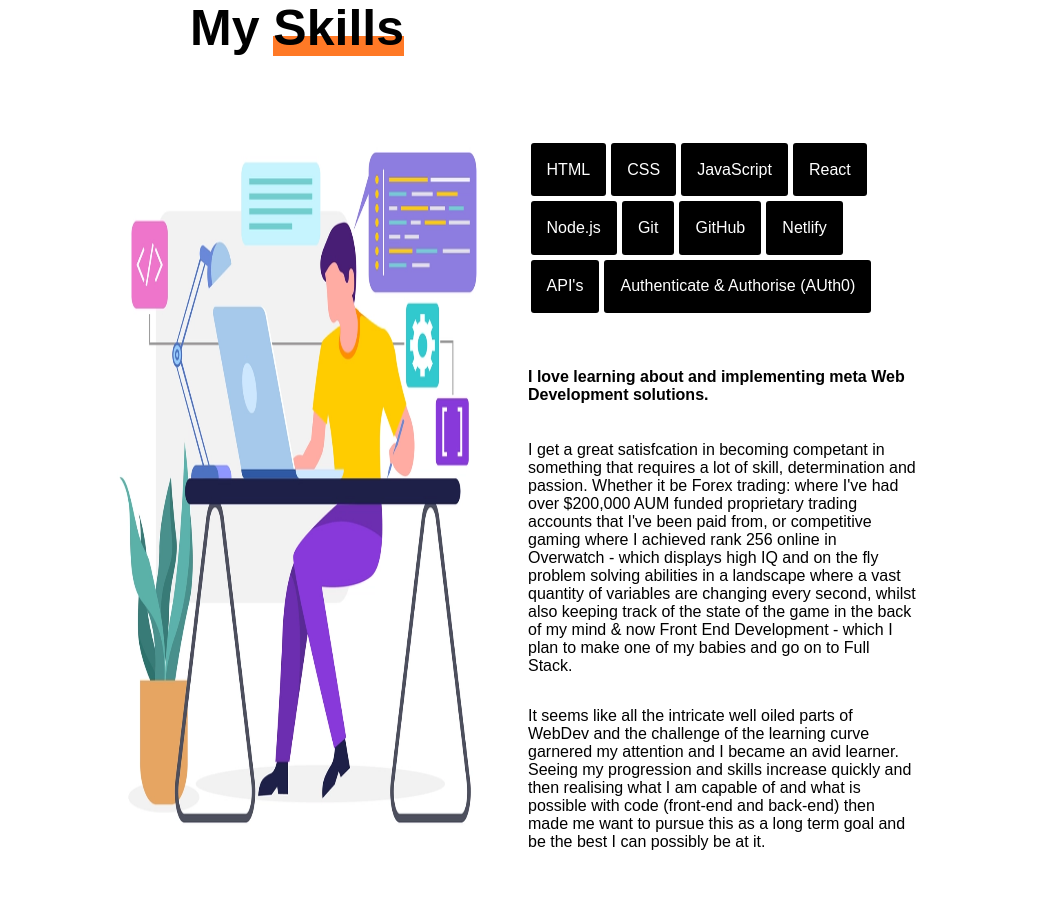
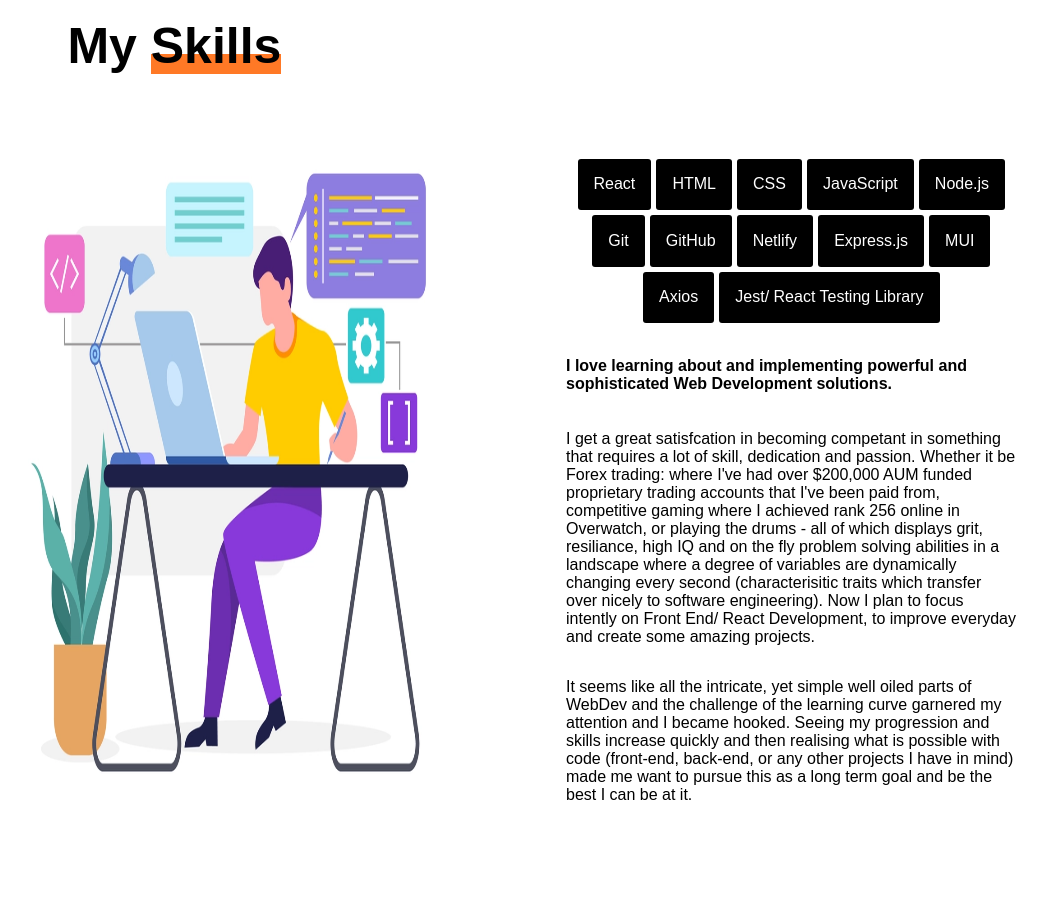
Before and after one commit to Jakes-Git-Hub/Professional-Portfolio, a React (Create React App) app: page / in a window 1280 px wide. Shown: the part 880-1790 px from the top of the page, without its empty margins (130-1177 px from the left). Built offline with nearby package versions, Linux system fonts and the light colour scheme.

Commit message:
Added more Responsivity and tweaked how the text reads

```diff
--- a/public/styles.css
+++ b/public/styles.css
@@ -350,7 +350,7 @@ header ul li:hover {
 /* My Skills */
 
 .content-container{
-    margin: 5% 17.5%;
+    margin: 10.24vh 10.42vw;
     z-index: 2;
 }
 
@@ -360,31 +360,37 @@ header ul li:hover {
 
 .section-title {
     font-size: 50px;
-    margin-left: 6rem;
+    margin-left: 5vw;
     margin-bottom: 5%;
+    animation: slide-in-from-left 2s ease-out;
+}
+
+@keyframes slide-in-from-left {
+    0% {
+        transform: translateX(-100%);
+    }
+    100% {
+        transform: translateX(0);
+    }
 }
 
 #skills-container {
     display: grid;
-    grid-template-columns: 1fr 1fr; /* Two columns, equal width */
-    grid-template-rows: auto; /* Auto height for rows */
-    grid-gap: 1rem; /* Gap between grid items */
+    grid-template-columns: 1fr 1fr;
+    grid-template-rows: auto;
+    grid-gap: 1rem 7rem;
   }
 
   #coding-picture-column {
-    grid-column: 1 / 2; /* Left column spans from first to second column */
-    grid-row: 1 / span 3; /* Left column spans three rows */
+    grid-column: 1 / 2;
+    grid-row: 1 / span 3;
   }
 
   #skills-column {
-    grid-column: 2 / 3; /* Right column spans from second to third column */
-    grid-row: 1 / span 3; /* Right column spans three rows */
+    grid-column: 2 / 3;
+    grid-row: 1 / span 3;
     display: grid;
     grid-template-rows: 1fr 2fr;
-  }
-
-  .row {
-    padding: 10px;
   }
 
   #coding-img {
@@ -395,7 +401,7 @@ header ul li:hover {
   #skills-box {
     display: flex;
     flex-wrap: wrap;
-    justify-content: flex-start;
+    justify-content: center;
     flex-direction: row;
     align-content: center;
 }
@@ -438,6 +444,6 @@ header ul li:hover {
 
 .opposite-section-title {
     font-size: 50px;
-    margin-left: 50rem;
+    margin-left: 80%;
     margin-bottom: 5%;
 }
--- a/src/components/FrontPageComponent.js
+++ b/src/components/FrontPageComponent.js
@@ -17,7 +17,7 @@ export const FrontPageComponent = () => {
                 <header>
                     <p id='name'>Jake Matthews</p>
                     <ul>
-                        <li class="underline">About</li>
+                        <li class="underline">Skills</li>
                         <li class="underline">Projects</li>
                         <li class="underline">Future Plans</li>
                         <li class="underline">Contact</li>
@@ -72,13 +72,13 @@ export const FrontPageComponent = () => {
                     </div>
 
                     <div id="ph-p-container">
-                        <p id='p-page-hero'>I am passionate about creating beautiful, immersive and interactive websites - whilst implementing the latest, most powerful libraries and frameworks.
+                        <p id='p-page-hero'>I am passionate about creating beautiful, immersive and interactive websites - whilst implementing the latest, most powerful libraries.
                             <br />
                             <br />
                             I have a thirst for pushing my capabilities.
+                            {/* <br />
                             <br />
-                            <br />
-                            I am also an experienced Forex trader.
+                            I am also an experienced Forex trader. */}
                         </p>
                     </div>
                 </div>
@@ -96,6 +96,9 @@ export const FrontPageComponent = () => {
                 <div id="skills-column">
                     <div class="row" id="skills-box">
                         <div class="skill-container">
+                            <p>React</p>
+                        </div>
+                        <div class="skill-container">
                             <p>HTML</p>
                         </div>
                         <div class="skill-container">
@@ -103,9 +106,6 @@ export const FrontPageComponent = () => {
                         </div>
                         <div class="skill-container">
                             <p>JavaScript</p>
-                        </div>
-                        <div class="skill-container">
-                            <p>React</p>
                         </div>
                         <div class="skill-container">
                             <p>Node.js</p>
@@ -120,16 +120,28 @@ export const FrontPageComponent = () => {
                             <p>Netlify</p>
                         </div>
                         <div class="skill-container">
-                            <p>API's</p>
+                            <p>Express.js</p>
                         </div>
                         <div class="skill-container">
-                            <p>Authenticate & Authorise (AUth0)</p>
+                            <p>MUI</p>
                         </div>
+                        <div class="skill-container">
+                            <p>Axios</p>
+                        </div>
+                        <div class="skill-container">
+                            <p>Jest/ React Testing Library</p>
+                        </div>
+                        {/* <div class="skill-container">
+                            <p>RESTful API's</p>
+                        </div>
+                        <div class="skill-container">
+                            <p>SMS/ Email Authentication</p>
+                        </div> */}
                     </div>
                     <div class="row" id="small-about">
-                        <h4>I love learning about and implementing meta Web Development solutions.</h4>
-                        <p>I get a great satisfcation in becoming competant in something that requires a lot of skill, determination and passion. Whether it be Forex trading: where I've had over $200,000 AUM funded proprietary trading accounts that I've been paid from, or competitive gaming where I achieved rank 256 online in Overwatch - which displays high IQ and on the fly problem solving abilities in a landscape where a vast quantity of variables are changing every second, whilst also keeping track of the state of the game in the back of my mind & now Front End Development - which I plan to make one of my babies and go on to Full Stack.</p>
-                        <p>It seems like all the intricate well oiled parts of WebDev and the challenge of the learning curve garnered my attention and I became an avid learner. Seeing my progression and skills increase quickly and then realising what I am capable of and what is possible with code (front-end and back-end) then made me want to pursue this as a long term goal and be the best I can possibly be at it.</p>
+                        <h4>I love learning about and implementing powerful and sophisticated Web Development solutions.</h4>
+                        <p>I get a great satisfcation in becoming competant in something that requires a lot of skill, dedication and passion. Whether it be Forex trading: where I've had over $200,000 AUM funded proprietary trading accounts that I've been paid from, competitive gaming where I achieved rank 256 online in Overwatch, or playing the drums - all of which displays grit, resiliance, high IQ and on the fly problem solving abilities in a landscape where a degree of variables are dynamically changing every second (characterisitic traits which transfer over nicely to software engineering). Now I plan to focus intently on Front End/ React Development, to improve everyday and create some amazing projects.</p>
+                        <p>It seems like all the intricate, yet simple well oiled parts of WebDev and the challenge of the learning curve garnered my attention and I became hooked. Seeing my progression and skills increase quickly and then realising what is possible with code (front-end, back-end, or any other projects I have in mind) made me want to pursue this as a long term goal and be the best I can be at it.</p>
                     </div>
                 </div>
             </div>
```
